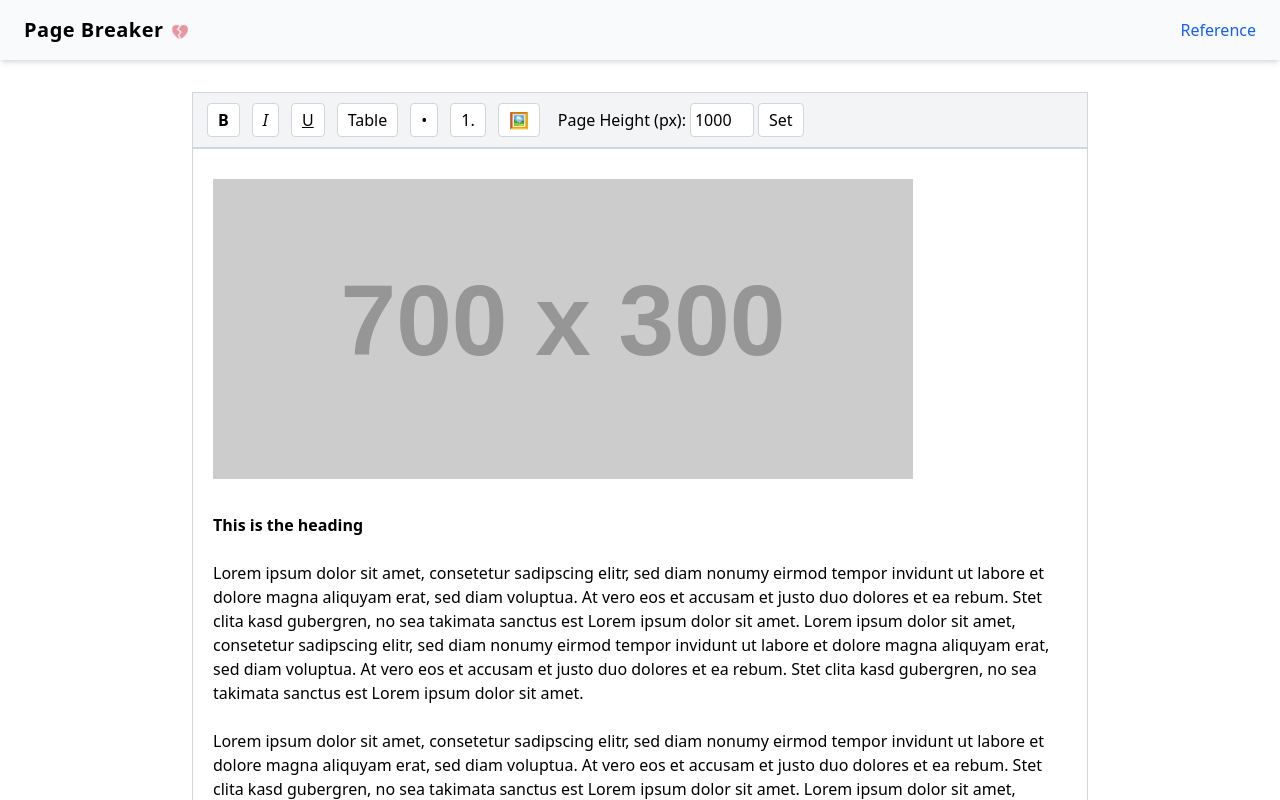
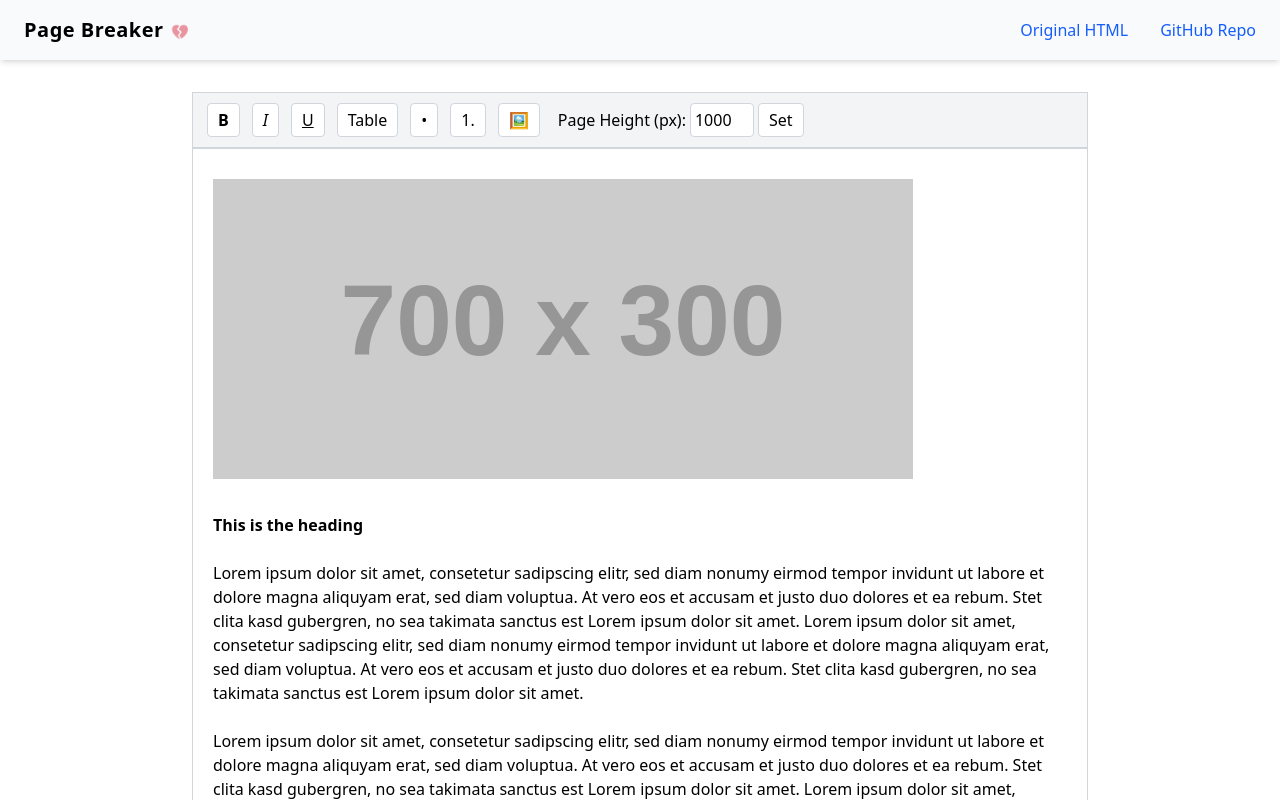
Before and after one commit to LouisLP/page-breaker, a Vue app: page / in a window 1280 px wide. Shown: the top 800 px of the page. Built offline with nearby package versions, Linux system fonts and the light colour scheme.

Commit message:
Linking to the GitHub Repo in the navbar

```diff
--- a/src/pages/HomePage.vue
+++ b/src/pages/HomePage.vue
@@ -15,15 +15,27 @@ import RichTextEditor from '../components/RichTextEditor.vue'
           class="size-4 animate-pulse mt-1"
         />
       </div>
-      <!-- Right-side link -->
+      <!-- Right-side links -->
+      <div class="gap-8 flex items-center">
+        <!-- Original HTML Reference -->
         <a
           href="https://app.avayl.tech/coding_task.html"
           target="_blank"
           rel="noopener noreferrer"
           class="text-base font-medium text-blue-600 hover:underline"
         >
-        Reference
+          Original HTML
         </a>
+        <!-- GitHub Repo -->
+        <a
+          href="https://github.com/LouisLP/page-breaker"
+          target="_blank"
+          rel="noopener noreferrer"
+          class="text-base font-medium text-blue-600 hover:underline"
+        >
+          GitHub Repo
+        </a>
+      </div>
     </nav>
 
     <!-- Editor -->
```
Lines whose indentation alone changed are shown as unchanged.
